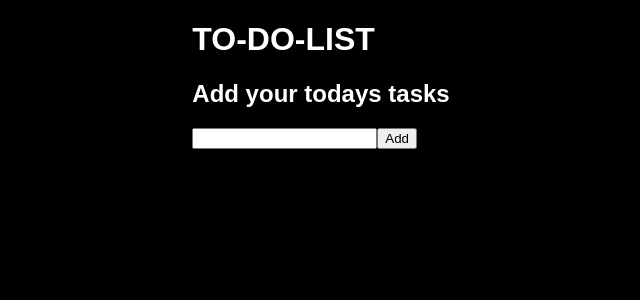
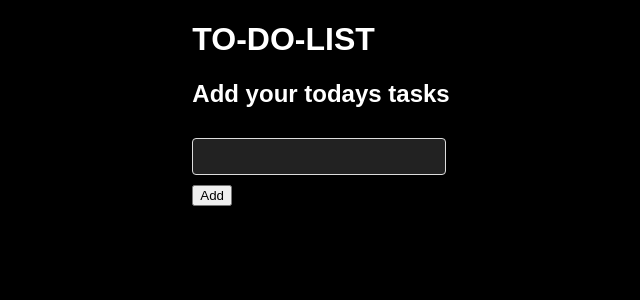
Before and after one commit to Eshhaa11/to-do-list, a React (Create React App) app: page / in a window 1280 px wide. Shown: the top 300 px of the page, without its empty margins (319-959 px from the left). Built offline with nearby package versions, Linux system fonts and the light colour scheme.

Commit message:
added input

```diff
--- a/src/Components/Todo.css
+++ b/src/Components/Todo.css
@@ -6,3 +6,12 @@ body {
     justify-content: center;
     align-items: center;
   }
+
+  input {
+     margin: 10px 0;    width: 90%;
+    padding: 10px;
+    border: 1px solid #ddd;
+    border-radius: 4px;
+    background-color: #222;
+    color: white;
+  }
```
